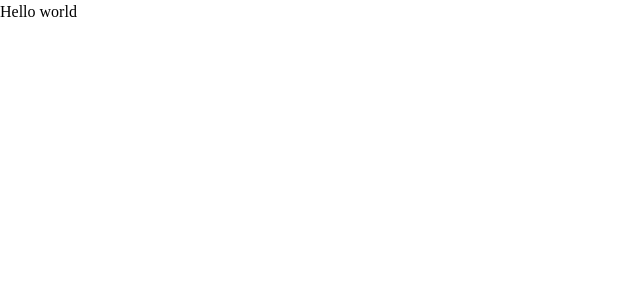
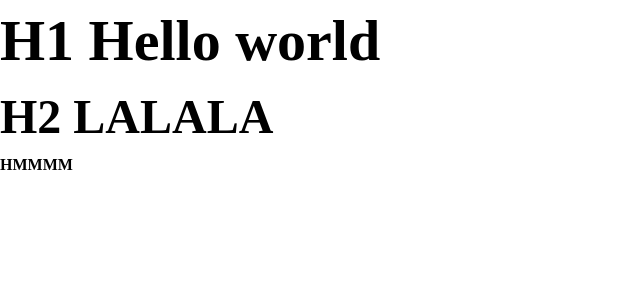
Before and after one commit to nandazman/init-next, a Next.js app: page / in a window 1280 px wide. Shown: the top 300 px of the page, without its empty margins (0-640 px from the left). Built offline with nearby package versions, Linux system fonts and the light colour scheme; a web font is replaced by a local one.

Commit message:
finish add font sizing rule

```diff
--- a/src/pages/index.jsx
+++ b/src/pages/index.jsx
@@ -9,7 +9,15 @@ export default function Home() {
         <link rel="icon" href="/favicon.ico" />
       </Head>
 
-      Hello world
+      <h1>
+        H1 Hello world
+      </h1>
+      <h2>
+        H2 LALALA
+      </h2>
+      <p className="text-button">
+        HMMMM
+      </p>
     </div>
   )
 }
--- /dev/null
+++ b/src/styles/base/_text.scss
@@ -0,0 +1,41 @@
+@layer base {
+  h1, h2, h3, h4, h5 {
+    @apply font-bold font-quicksand;
+  }
+
+  h1 {
+    @apply text-h1;
+  }
+  h2 {
+    @apply text-h2;
+  }
+  h3 {
+    @apply text-h2;
+  }
+  h4 {
+    @apply text-h2;
+  }
+  h5 {
+    @apply text-h2;
+  }
+
+  :not(h1, h2, h3, h4, h5) {
+    @apply font-montserrat;
+  }
+
+  :not(h1, h2) {
+    @apply leading-normal;
+  }
+
+  h1 {
+    @apply leading-[1.4];
+  }
+
+  .text-button, .text-admin-form, .text-medium-bold, .text-normal-bold {
+    @apply font-semibold;
+  }
+
+  .text-medium-bold {
+    @apply text-medium;
+  }
+}
--- /dev/null
+++ b/src/styles/base/index.scss
@@ -0,0 +1 @@
+@import "./text";
--- a/src/styles/index.scss
+++ b/src/styles/index.scss
@@ -4,28 +4,4 @@
 @tailwind components;
 @tailwind utilities;
 
-@layer base {
-  h1, h2, h3, h4, h5 {
-    @apply font-bold font-quicksand;
-  }
-
-  h1 {
-    @apply text-h1;
-  }
-  h2 {
-    @apply text-h2;
-  }
-  h3 {
-    @apply text-h2;
-  }
-  h4 {
-    @apply text-h2;
-  }
-  h5 {
-    @apply text-h2;
-  }
-
-  :not(h1, h2, h3, h4, h5) {
-    @apply font-montserrat;
-  }
-}
+@import "./base/index.scss";
--- a/tailwind.config.js
+++ b/tailwind.config.js
@@ -75,9 +75,9 @@ module.exports = {
       h3: "36px",
       h4: "24px",
       h5: "20px",
-      "text-normal": "16px",
-      "text-medium": "14px",
-      "text-small": "12px",
+      "normal": "16px",
+      "medium": "14px",
+      "small": "12px",
     },
   },
   plugins: [],
```
